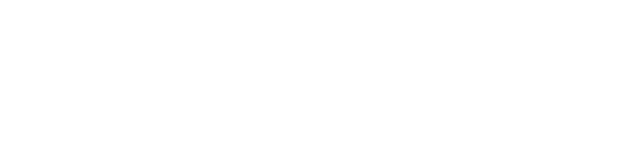
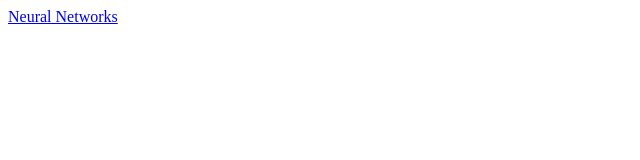
Before and after one commit to nwong70/nwong70.github.io, a plain HTML site: page projects/index.html in a window 1280 px wide. Shown: the whole page, without its empty margins (0-640 px from the left). Drawn offline with Linux system fonts and the light colour scheme.

Commit message:
neural networks

```diff
--- a/projects/index.html
+++ b/projects/index.html
@@ -1,3 +1,3 @@
 <html>
-
+    <a href="/neural_networks/">Neural Networks</a>
 </html>
```
Also changed, not shown: projects/neural_networks/index.html (added, +3 -0 lines), projects/neural_networks/main.js (added), projects/neural_networks/style.css (added).
